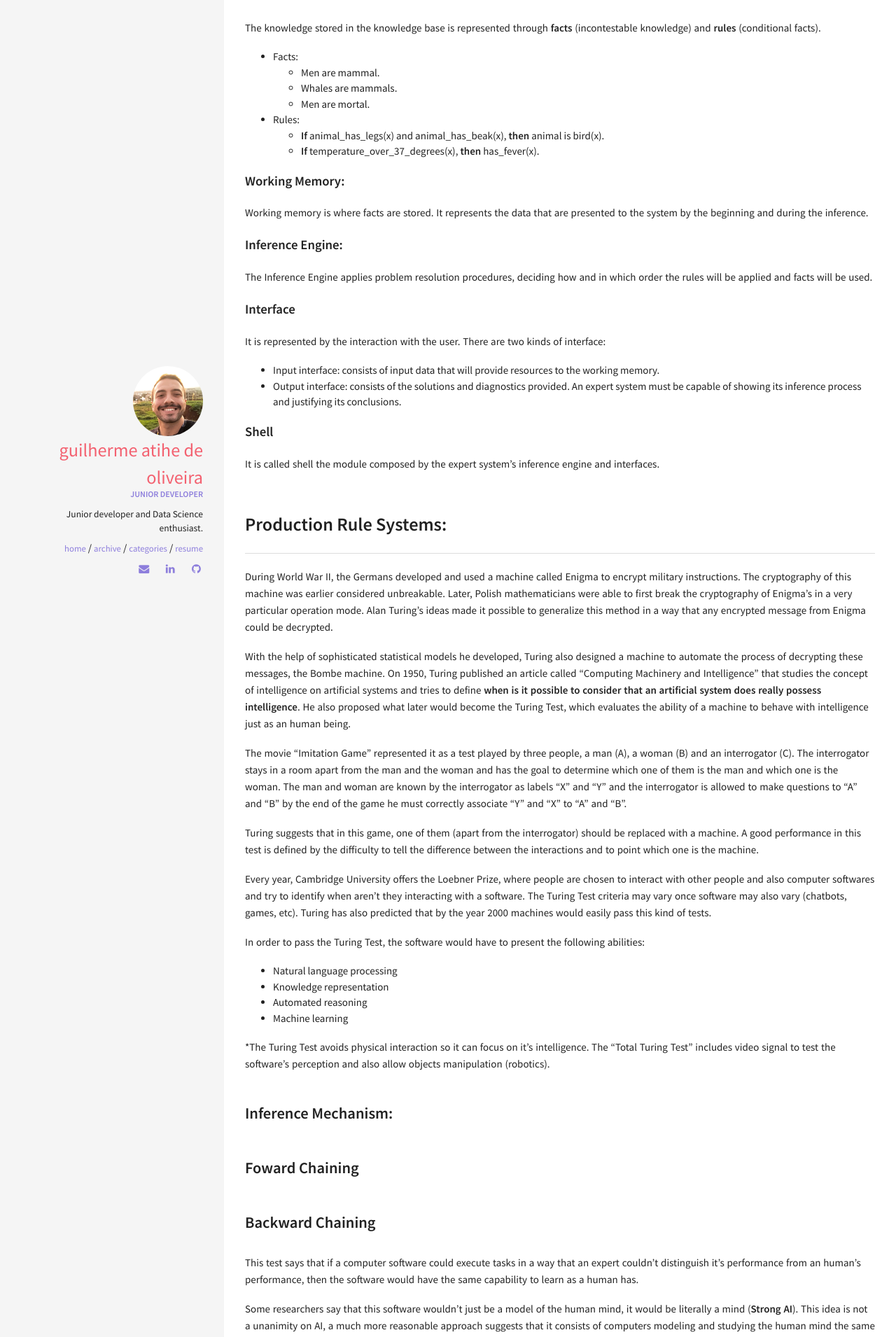
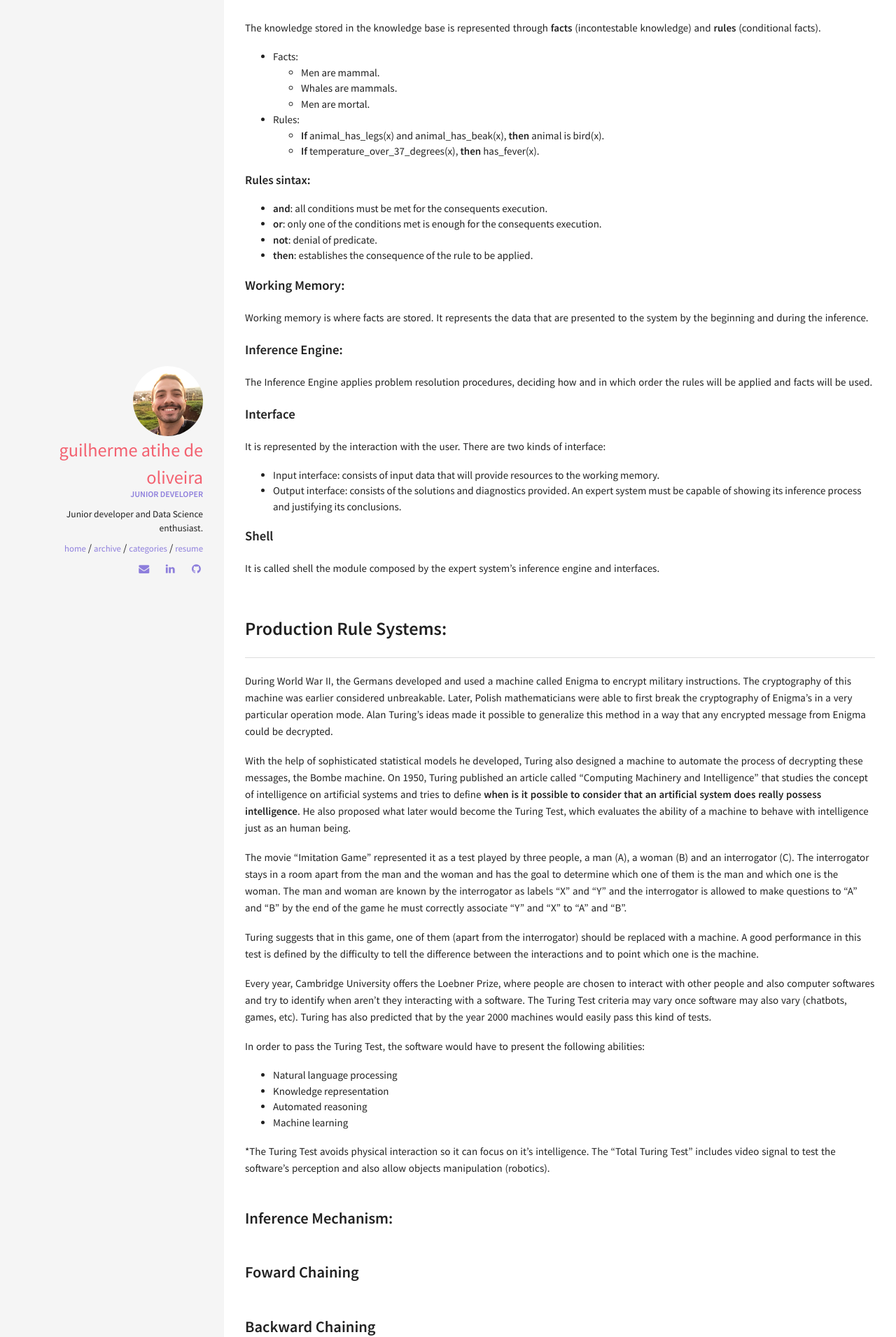
Before and after one commit to gatihe/guiati9.dev, a Jekyll site: the page built from _posts/2020-04-19-ai-expert-systems.md, in a window 1280 px wide. Shown: the part 1578-3488 px from the top of the page at 70% size. Built offline with Jekyll 4.4.1, drawn with Linux system fonts in a browser that asks for light colours.

Commit message:
Update 2020-04-19-ai-expert-systems.md

```diff
--- a/_posts/2020-04-19-ai-expert-systems.md
+++ b/_posts/2020-04-19-ai-expert-systems.md
@@ -52,6 +52,13 @@ The knowledge base is where the expert systems store sets of knowledge represent
 - Rules:
   - __If__ animal_has_legs(x) and animal_has_beak(x), __then__ animal is bird(x).
   - __If__ temperature_over_37_degrees(x), __then__ has_fever(x).
+
+##### Rules sintax:
+
+- __and__: all conditions must be met for the consequents execution.
+- __or__: only one of the conditions met is enough for the consequents execution.
+- __not__: denial of predicate.
+- __then__: establishes the consequence of the rule to be applied.
 
 #### Working Memory:
 
```
